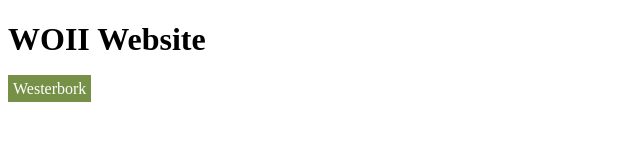
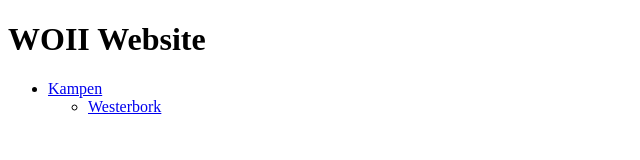
Before and after one commit to QuickerzGaming/WOII-Website, a plain HTML site: page Index.html in a window 1280 px wide. Shown: the whole page, without its empty margins (0-640 px from the left). Drawn offline with Linux system fonts and the light colour scheme.

Commit message:
Update Index.html

```diff
--- a/Index.html
+++ b/Index.html
@@ -8,6 +8,16 @@
 </head>
 <body>
     <h1>WOII Website</h1>
-    <a href="Kampen/westerbork.html" class="Menu">Westerbork</a>
+    <nav>
+  <ul class="menu">
+    <li class="menu-item">
+      <a href="#">Kampen</a>
+      <ul class="dropdown">
+        <li><a href="Kampen/westerbork.html">Westerbork</a></li>
+      </ul>
+    </li>
+  </ul>
+</nav>
+
 </body>
 </html>
```
